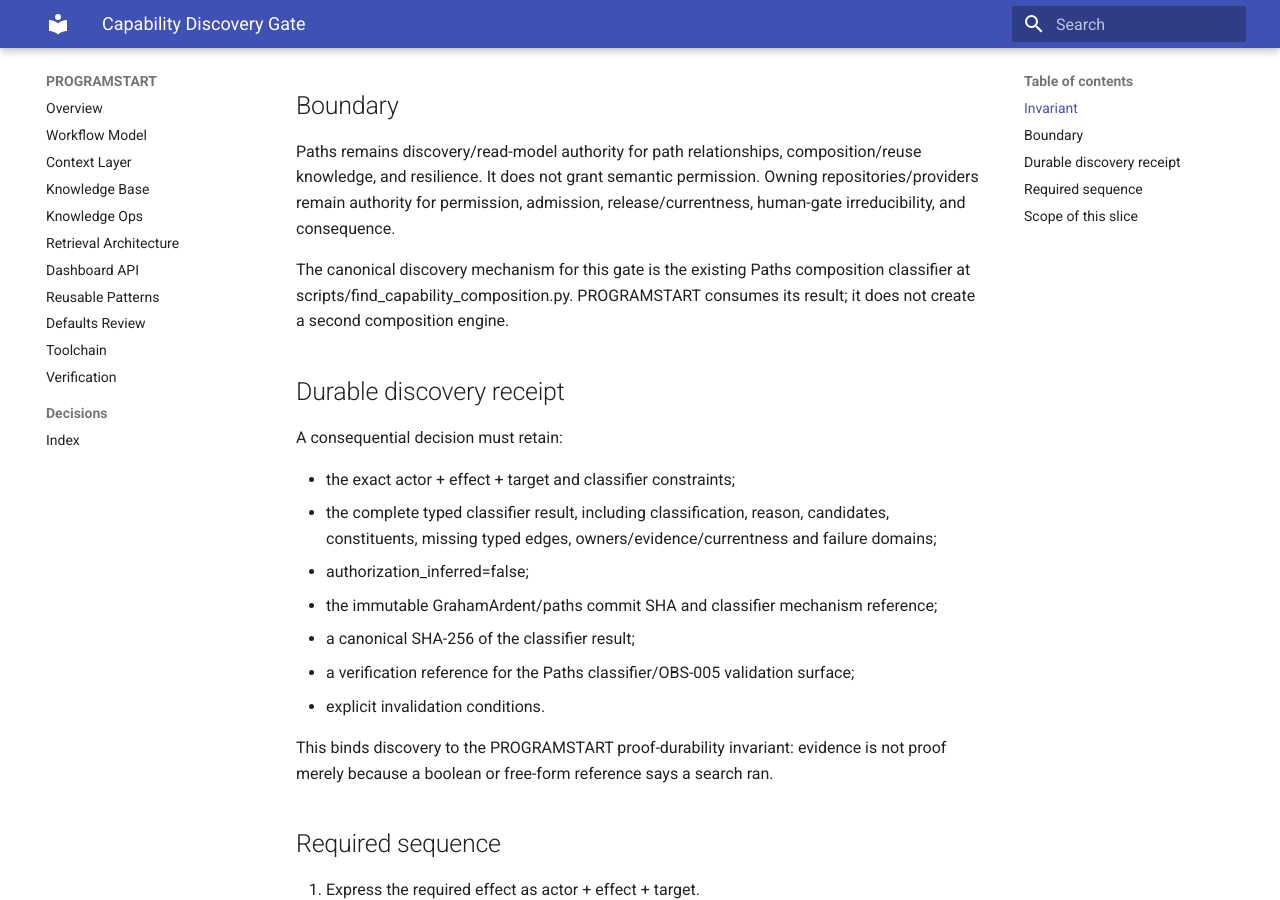
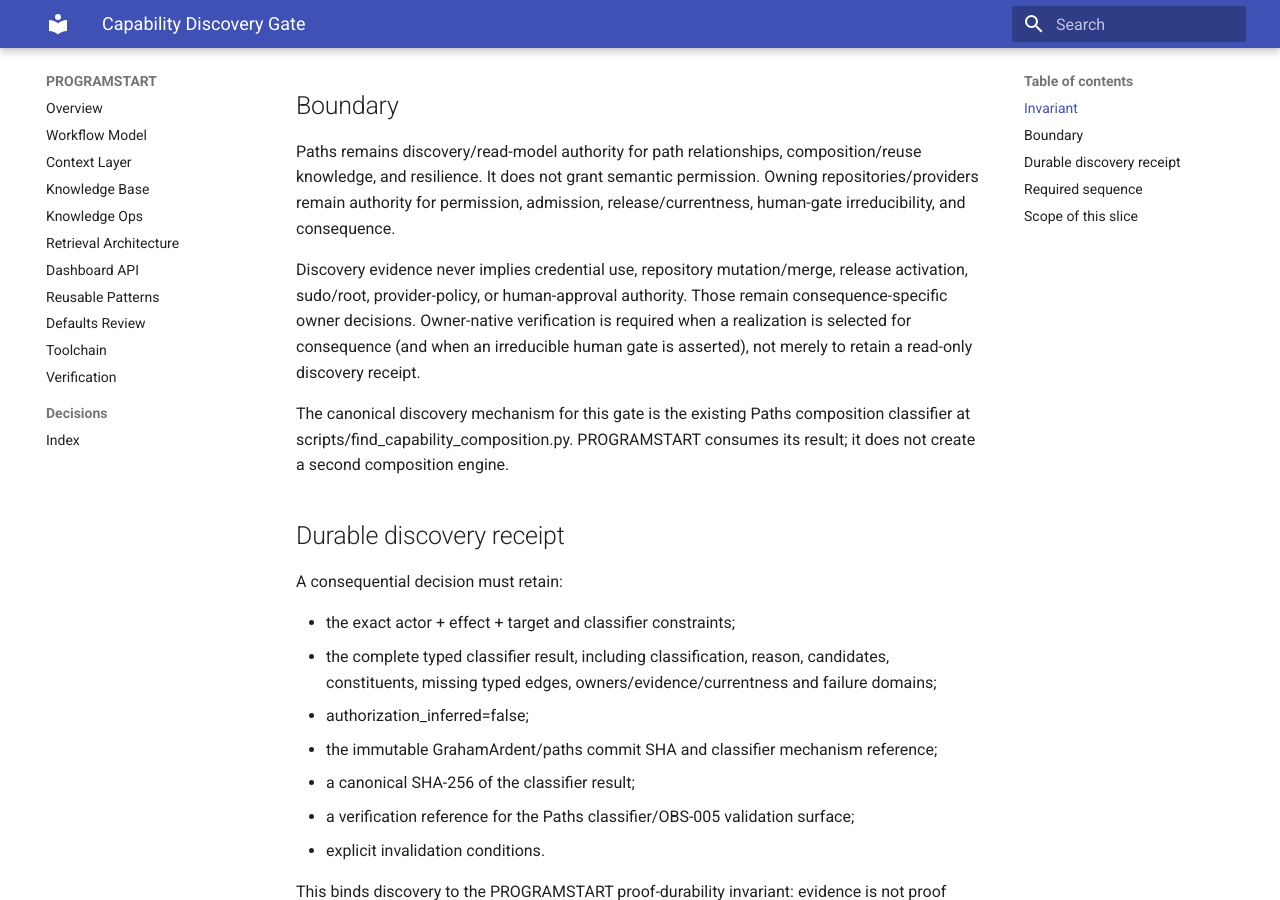
Before and after one commit to GrahamArdent/PROGRAMSTART, an MkDocs documentation site: the page built from docs/CAPABILITY_DISCOVERY_GATE.md, in a window 1280 px wide and 900 px high, scrolled down 418 px. Built offline with MkDocs 1.6.1 and Material for MkDocs 9.7.7, drawn with Linux system fonts in a browser that asks for light colours.

Commit message:
Clarify capability discovery authority boundary

```diff
--- a/docs/CAPABILITY_DISCOVERY_GATE.md
+++ b/docs/CAPABILITY_DISCOVERY_GATE.md
@@ -11,6 +11,8 @@ A caller assertion that discovery or widening occurred is not proof. Discovery e
 ## Boundary
 
 Paths remains discovery/read-model authority for path relationships, composition/reuse knowledge, and resilience. It does not grant semantic permission. Owning repositories/providers remain authority for permission, admission, release/currentness, human-gate irreducibility, and consequence.
+
+Discovery evidence never implies credential use, repository mutation/merge, release activation, sudo/root, provider-policy, or human-approval authority. Those remain consequence-specific owner decisions. Owner-native verification is required when a realization is selected for consequence (and when an irreducible human gate is asserted), not merely to retain a read-only discovery receipt.
 
 The canonical discovery mechanism for this gate is the existing Paths composition classifier at scripts/find_capability_composition.py. PROGRAMSTART consumes its result; it does not create a second composition engine.
 
```
